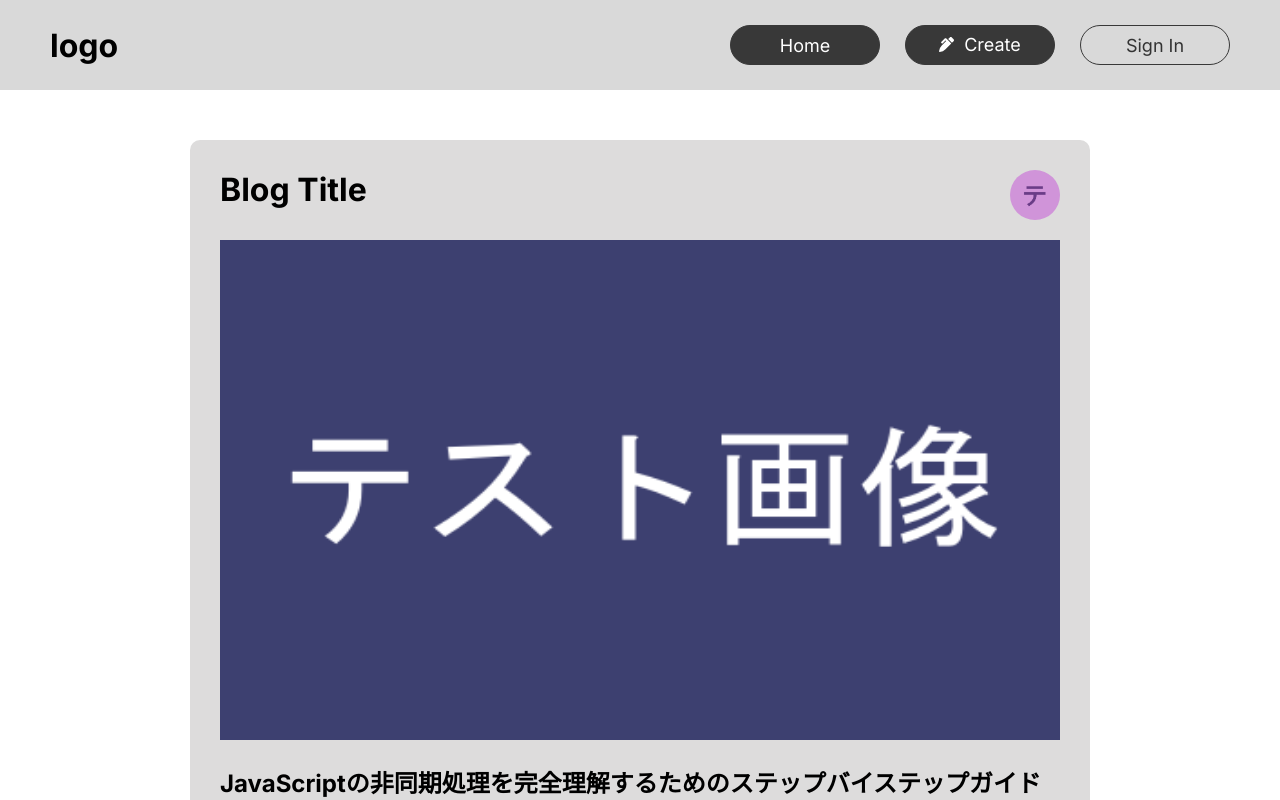
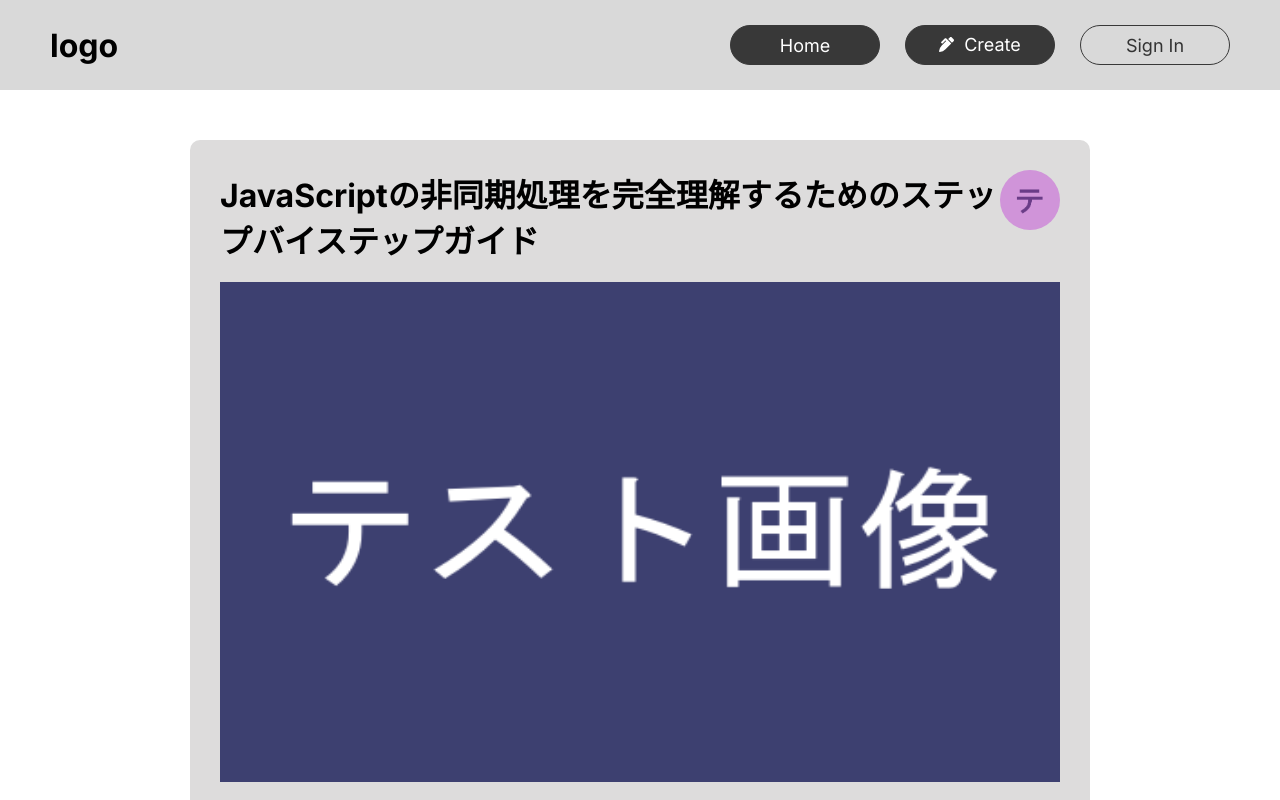
Before and after one commit to keita7777/teamsdev_16_1, a Next.js app: page /posts/1 in a window 1280 px wide. Shown: the top 800 px of the page. Built offline with nearby package versions, Linux system fonts and the light colour scheme.

Commit message:
タイトル位置の変更

```diff
--- a/components/ArticleDetails/index.tsx
+++ b/components/ArticleDetails/index.tsx
@@ -9,8 +9,8 @@ const ArticleDetails = () => {
   return (
     <div className={styles.articleDetails}>
       <div className={styles.blogTitle}>
-        <h1>Blog Title</h1>
-        <Image className={styles.profoleImage} src={articleDetailsImage} alt="profoleImage" height={50} width={50} />
+        <h1>{articleData.title}</h1>
+        <Image className={styles.profoleImage} src={articleDetailsImage} alt="profoleImage" height={60} width={60} />
       </div>
       <div>
         <Image
@@ -21,7 +21,6 @@ const ArticleDetails = () => {
           width={840}
         />
       </div>
-      <h2 className={styles.articleTitle}>{articleData.title}</h2>
       <p>{articleData.content}</p>
     </div>
   );
--- a/components/ArticleDetails/style.module.css
+++ b/components/ArticleDetails/style.module.css
@@ -13,13 +13,9 @@
 }
 
 .profoleImage {
-  border-radius: 25px;
+  border-radius: 30px;
 }
 
 .blogImage {
   margin-bottom: 20px;
 }
-
-.articleTitle {
-  margin-bottom: 20px;
-}
```
